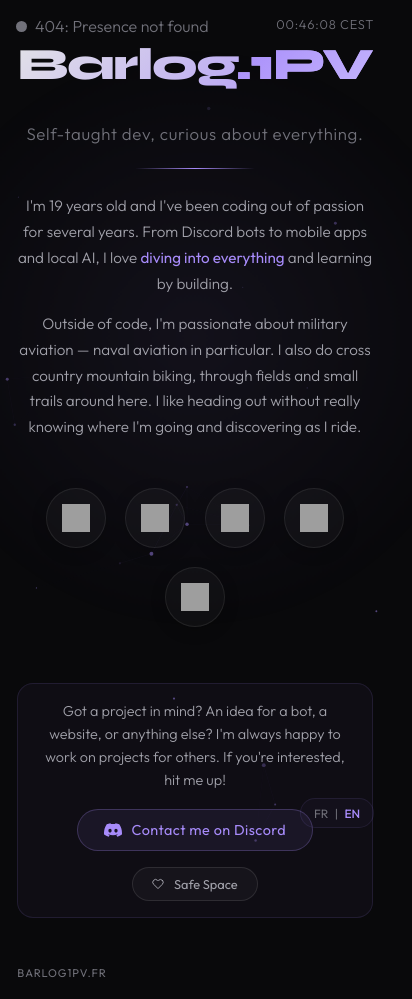
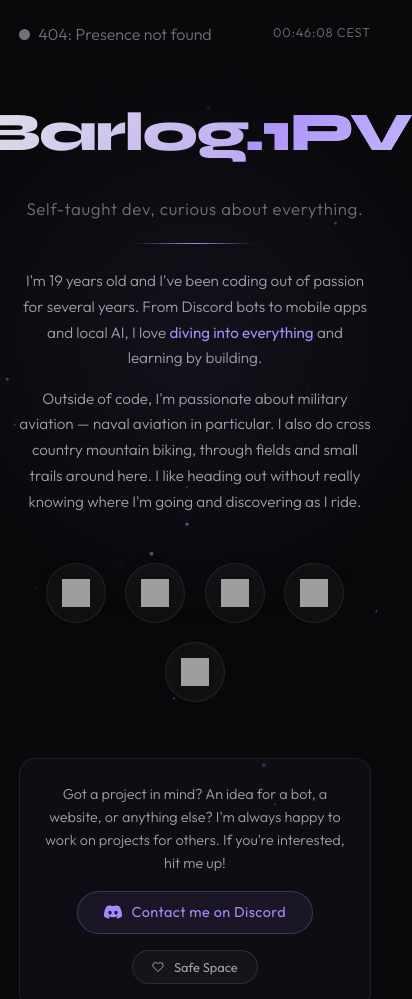
Before and after one commit to Barlog-1PV/barlog1pv-website, a plain HTML site: page index.html in a window 390 px wide. Shown: the top 999 px of the page, 412 px wide, since content can reach past the window. Drawn offline with Linux system fonts and the light colour scheme; no server answers; grey boxes are pictures that could not be loaded.

Commit message:
Added more mobile support Added some security on the webhook link

```diff
--- a/index.html
+++ b/index.html
@@ -736,31 +736,73 @@
             }
         }
 
-        @media (max-width: 480px) {
-            .cta-box {
-                padding: 1rem 1.2rem;
+        @media (max-width: 768px) {
+            body {
+                display: block;
+                padding: 1.5rem 1.2rem;
+                height: auto;
+                overflow-y: auto;
+            }
+
+            .page-content {
+                display: flex;
+                flex-direction: column;
+                min-height: calc(100vh - 3rem);
+                position: relative;
+            }
+
+            .status {
+                position: static;
+                margin-bottom: 1rem;
+                align-self: flex-start;
             }
 
             .clock {
-                top: 1rem;
-                right: 1rem;
+                position: absolute;
+                top: 0;
+                right: 0;
             }
 
-            .status {
-                top: 1rem;
-                left: 1rem;
+            .container {
+                margin: auto 0;
+                padding: 2rem 0;
+                width: 100%;
+            }
+
+            .name {
+                font-size: clamp(3rem, 14vw, 4rem);
+            }
+
+            .bio p {
+                text-align: center;
             }
 
             .activity {
-                bottom: 1rem;
-                left: 1rem;
-                right: 1rem;
-                max-width: none;
+                position: static;
+                width: 100%;
+                max-width: 100%;
+                margin: 0 0 1.5rem 0;
+                transform: translateY(0) !important;
+                background: rgba(167, 139, 250, 0.05);
+                border-color: rgba(167, 139, 250, 0.15);
+                box-sizing: border-box;
             }
 
             .lang-switch {
-                bottom: 1rem;
-                right: 1rem;
+                position: static;
+                align-self: center;
+                margin: 0 0 1.5rem 0;
+                background: rgba(167, 139, 250, 0.05);
+            }
+
+            .cta-box {
+                flex-direction: column;
+                padding: 1.5rem;
+                text-align: center;
+            }
+
+            .cta-box a {
+                justify-content: center;
             }
 
             .rafale {
--- a/netlify/functions/webhook.js
+++ b/netlify/functions/webhook.js
@@ -4,7 +4,7 @@ exports.handler = async (event, context) => {
     }
 
     try {
-        const WEBHOOK_URL = 'https://discord.com/api/webhooks/1496570610439159949/4KK5f5NxRtDp2k8UdzInqapbJvTvtGPoxakMvItlQ82Ggm_pCS5qaPnjpYNF6D3Q7yM6';
+        const WEBHOOK_URL = process.env.DISCORD_WEBHOOK_URL;
 
         const bodyBuffer = event.isBase64Encoded ? Buffer.from(event.body, 'base64') : event.body;
 
```
Also changed, not shown: 1 other file.
